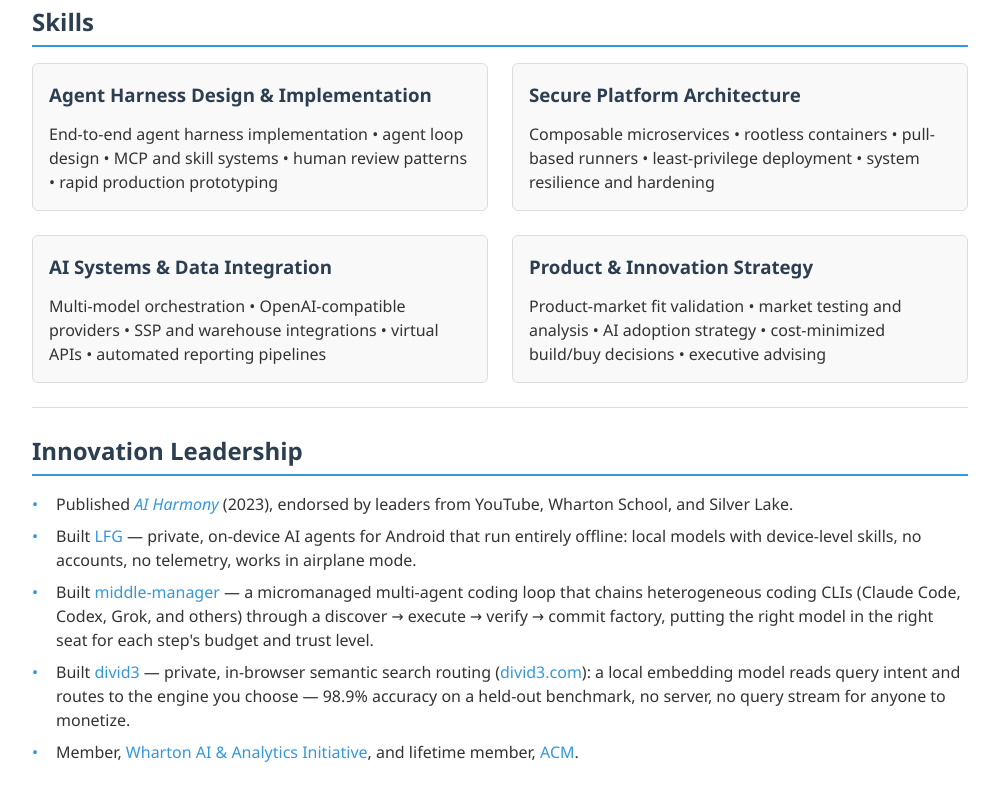
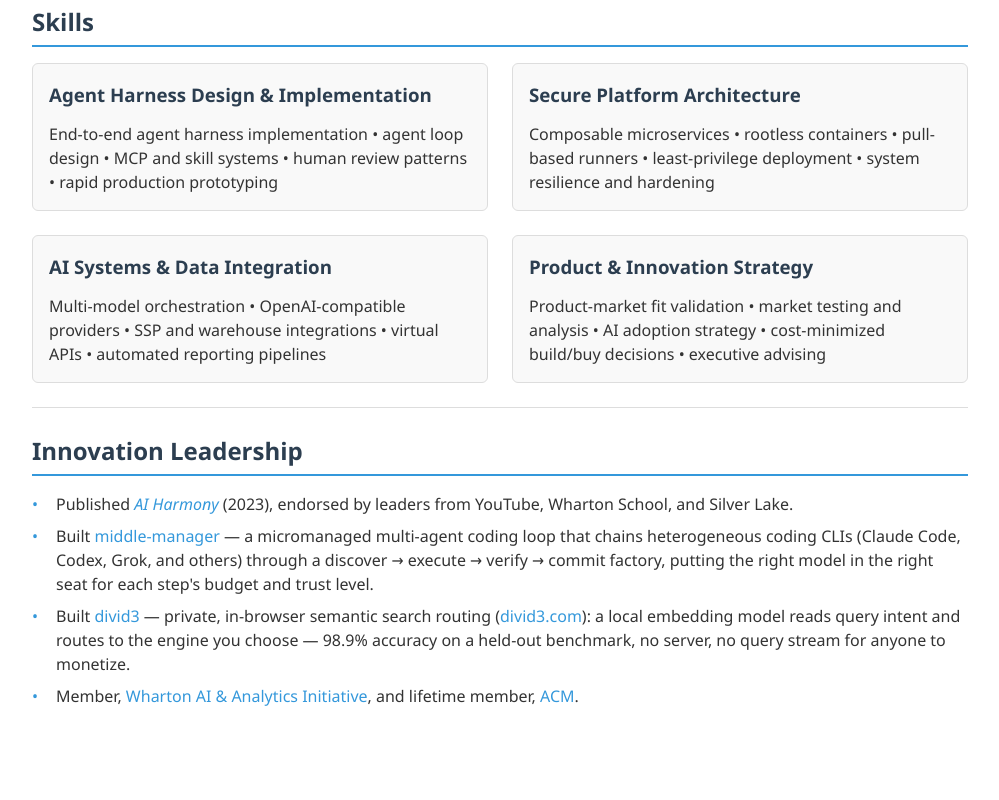
Before and after one commit to bradflaugher/bradflaugher.com, a website: page resume.html in a window 1280 px wide. Shown: the part 2125-2925 px from the top of the page, without its empty margins (140-1139 px from the left). After the commit the page ends 2889 px from the top, so only its background shows below. Drawn offline with Linux system fonts and the light colour scheme.

Commit message:
Remove LFG reference from resume

```diff
--- a/resume.html
+++ b/resume.html
@@ -570,7 +570,6 @@
             <div class="responsibilities">
                 <ul>
                     <li>Published <a href="https://a.co/d/2BAlait" target="_blank"><em>AI Harmony</em></a> (2023), endorsed by leaders from YouTube, Wharton School, and Silver Lake.</li>
-                    <li>Built <a href="https://github.com/bradflaugher/LFG" target="_blank">LFG</a> — private, on-device AI agents for Android that run entirely offline: local models with device-level skills, no accounts, no telemetry, works in airplane mode.</li>
                     <li>Built <a href="https://github.com/bradflaugher/middle-manager" target="_blank">middle-manager</a> — a micromanaged multi-agent coding loop that chains heterogeneous coding CLIs (Claude Code, Codex, Grok, and others) through a discover → execute → verify → commit factory, putting the right model in the right seat for each step's budget and trust level.</li>
                     <li>Built <a href="https://github.com/bradflaugher/divid3" target="_blank">divid3</a> — private, in-browser semantic search routing (<a href="https://divid3.com" target="_blank">divid3.com</a>): a local embedding model reads query intent and routes to the engine you choose — 98.9% accuracy on a held-out benchmark, no server, no query stream for anyone to monetize.</li>
                     <li>Member, <a href="https://ai-analytics.wharton.upenn.edu/" target="_blank">Wharton AI & Analytics Initiative</a>, and lifetime member, <a href="https://member.acm.org/~flaugherb" target="_blank">ACM</a>.</li>
```
